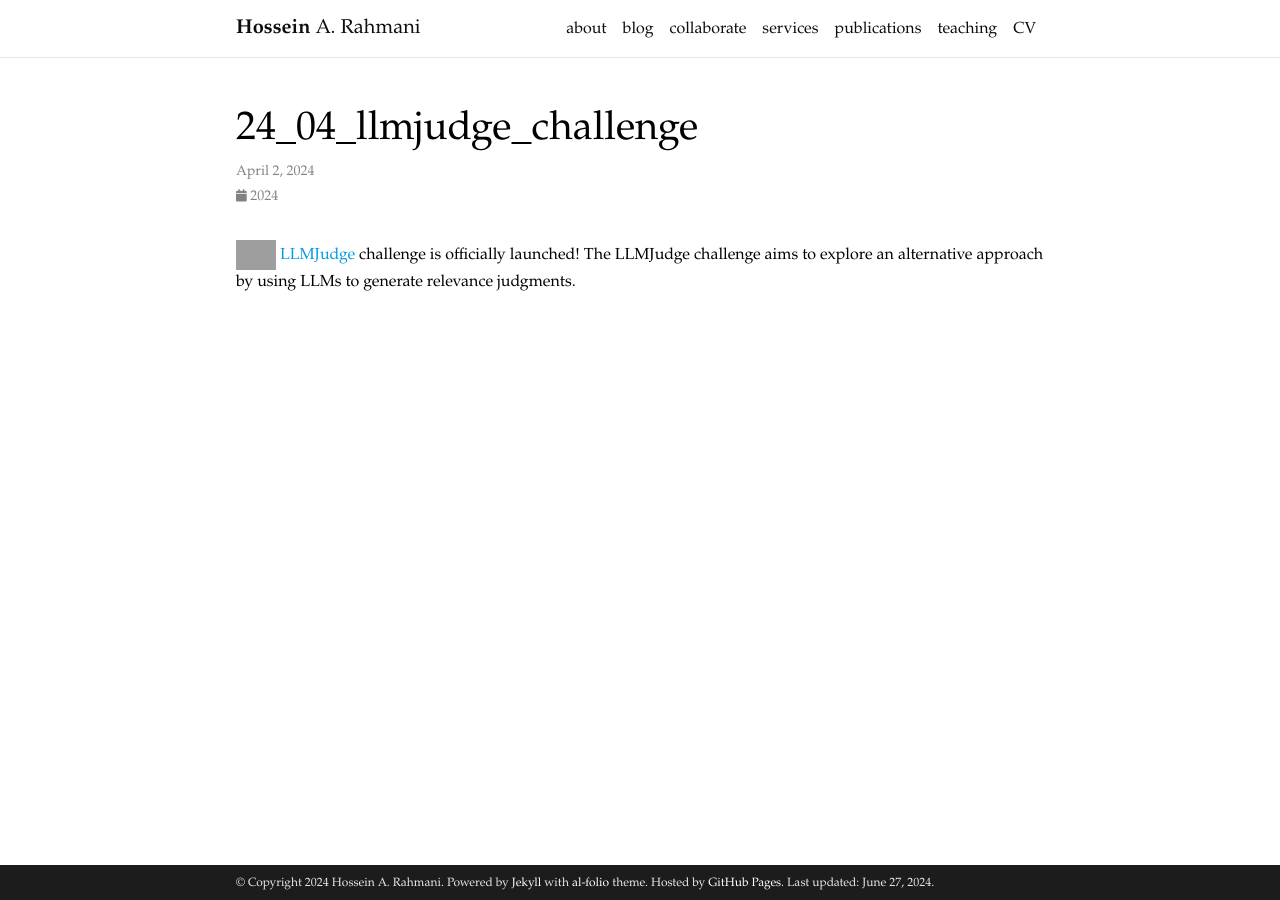
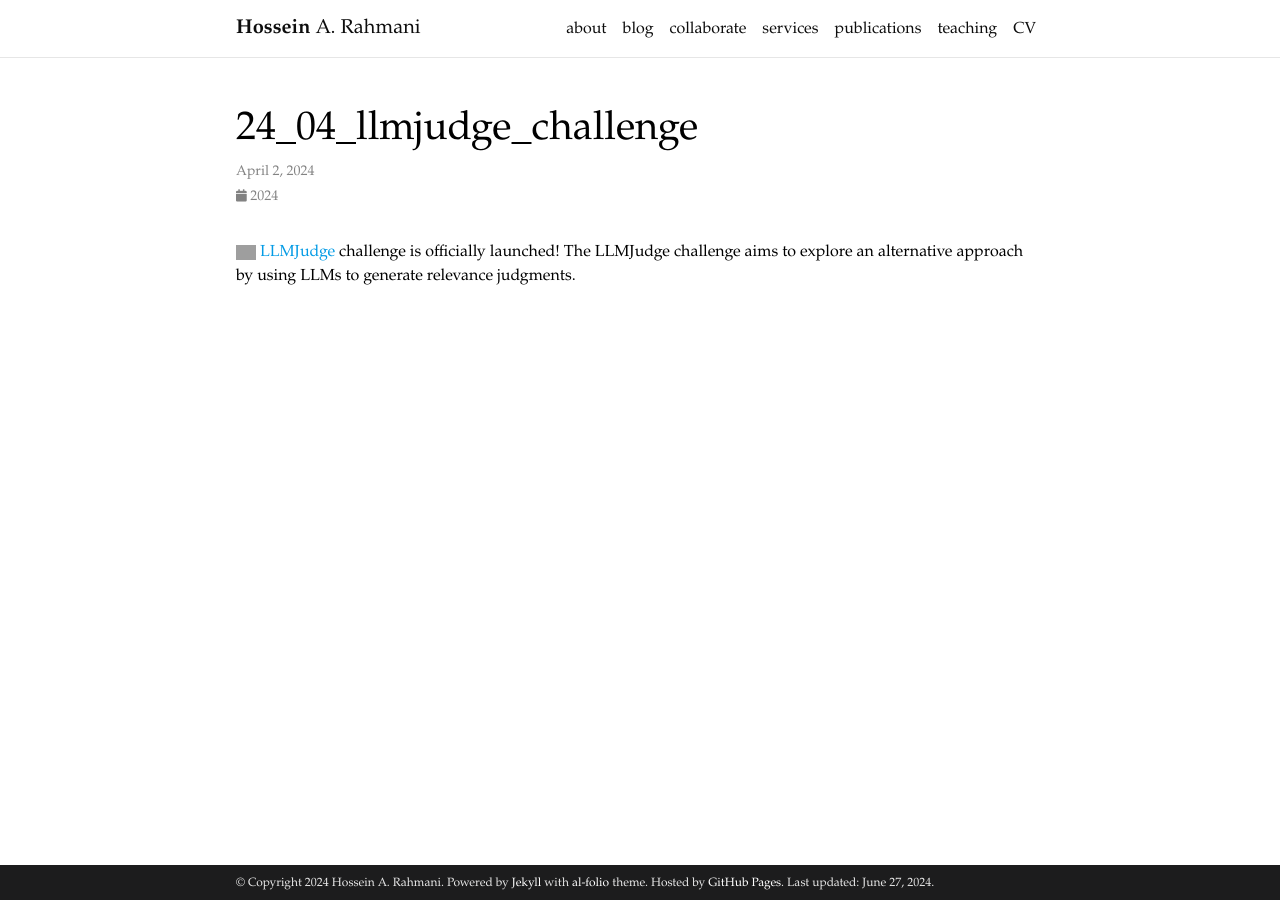
Before and after one commit to rahmanidashti/rahmanidashti.github.io, a Jekyll site: the page built from _news/24_04_LLMJudge_Challenge.md, in a window 1280 px wide. Built offline with Jekyll 4.4.1, drawn with Linux system fonts in a browser that asks for light colours; comment, search, counter and statistics services are not loaded; a style sheet for code colours, icons or effects is not loaded; grey boxes are pictures that could not be loaded.

Commit message:
Update 24_04_LLMJudge_Challenge.md

```diff
--- a/_news/24_04_LLMJudge_Challenge.md
+++ b/_news/24_04_LLMJudge_Challenge.md
@@ -4,4 +4,4 @@
 inline: true
 ---
 
-<img style="vertical-align:middle" width="40px" height="30px" src="../assets/img/LLMJudge-logo.png" /> <a href="https://llm4eval.github.io/challenge/">LLMJudge</a> challenge is officially launched! The LLMJudge challenge aims to explore an alternative approach by using LLMs to generate relevance judgments.
+<img style="vertical-align:middle" width="20px" height="15px" src="../assets/img/LLMJudge-logo.png" /> <a href="https://llm4eval.github.io/challenge/">LLMJudge</a> challenge is officially launched! The LLMJudge challenge aims to explore an alternative approach by using LLMs to generate relevance judgments.
```
